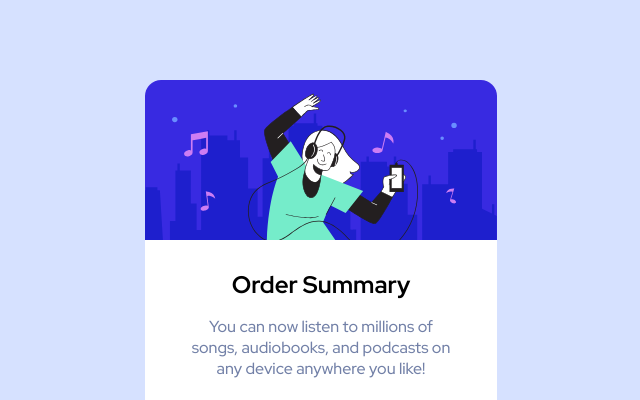
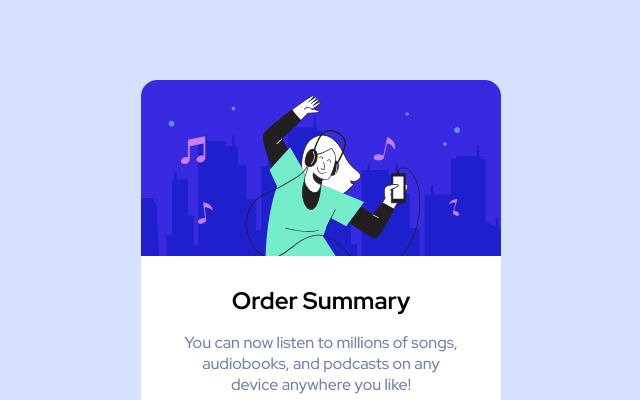
Before and after one commit to Rioba-Ian/order-summary-component-main, a plain HTML site: page index.html in a window 1280 px wide. Shown: the top 400 px of the page, without its empty margins (319-959 px from the left). Drawn offline with Linux system fonts and the light colour scheme.

Commit message:
"increased size of card"

```diff
--- a/style.css
+++ b/style.css
@@ -26,7 +26,7 @@ body {
 
 main {
     display: block;
-    width: 22rem;
+    width: 22.5rem;
     height: auto;
     margin-left: auto;
     margin-right: auto;
@@ -36,7 +36,7 @@ main {
 }
 
 .music-svg {
-    height: 10rem;
+    /* height: 12rem; */
     width: inherit;
     border-top-left-radius: 1rem;
     border-top-right-radius: 1rem;
```
